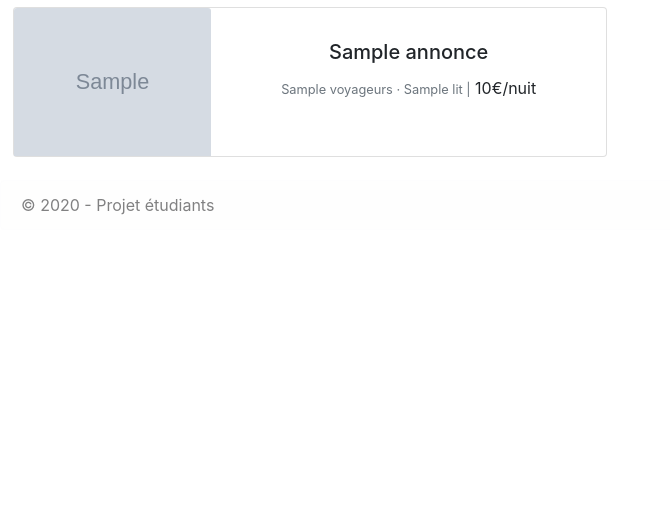
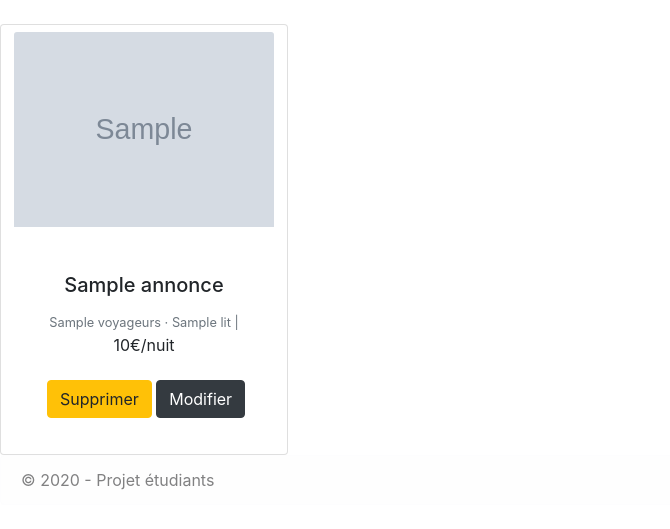
Before and after one commit to maxencele2001/Projet-WEB, a PHP site: page /logged/annonceHote.php in a window 1280 px wide. Shown: the part 68-597 px from the top of the page, without its empty margins (0-670 px from the left). Run offline with PHP 8.4, Linux system fonts and the light colour scheme; the visitor is signed in with stand-in values (Sample User, id 1); tables that the repository leaves empty or names only in its code hold one stand-in row (values such as "Sample post"); grey boxes marked "Sample" are stand-in pictures; data that the repository does not hold is empty; some libraries are stand-ins or nearby versions.

Commit message:
mofification listeannonce hote and suppr funtion

```diff
--- a/public/logged/annonceHote.php
+++ b/public/logged/annonceHote.php
@@ -17,24 +17,19 @@ foreach ($myAnnonce as $annonce){
 
 
 
-<a type="button" class="btn" href="pageAnnonce.php?id=<?php echo $annonce['id']; ?>" style="width:620px";>
-<div class="card mb-3" >
-  <div class="row no-gutters">
-    <div class="col-md-4">
-    <?php echo "<img src='/../img/annonce/".$photo."' alt='".$photo."' class='card-img-top'/>"; ?>
-    </div>
-    <div class="col-md-8">
-      <div class="card-body">
-        <h5 class="card-title"><h5 class="card-title"><?php echo $annonce['titre'] ?></h5>
-        <p class="card-text"><small class="text-muted"><?php echo $annonce['nb_voyageurs'] ?> voyageurs · <?php echo $annonce['nb_chambre'] ?> lit |</small> <?php echo $annonce['prix'] ?>€/nuit</p>
-      </div>
-    </div>
+<a type="button" class="btn" href="pageAnnonce.php?id=<?php echo $annonce['id']; ?>";>
+<div class="card" style="width: 18rem;">
+  <?php echo "<img src='/../img/annonce/".$photo."' alt='".$photo."' class='card-img-top'/>"; ?>
+  <div class="card-body">
+    <h5 class="card-title"><h5 class="card-title"><?php echo $annonce['titre'] ?></h5>
+    <p class="card-text"><small class="text-muted"><?php echo $annonce['nb_voyageurs'] ?> voyageurs · <?php echo $annonce['nb_chambre'] ?> lit |</small> <?php echo $annonce['prix'] ?>€/nuit</p></p>
+    <p>
+      <a href="../suppr.php?id=<?php echo $annonce['id']; ?>" class="btn btn-warning">Supprimer</a>
+      <a href="../editAnnonce.php?id=<?php echo $annonce['id']; ?>" class="btn btn-dark">Modifier</a>
+    </p>
   </div>
 </div>
 </a>
-<!-- <a href="../editAnnonce.php?id=<?php echo $annonce['id']; ?>" class="btn btn-dark">Modifier</a>
-  <a href="../suppr.php?id=<?php echo $annonce['id']; ?>" class="btn btn-warning">Supprimer</a> -->
-
 
 <?php }
 require_once '../../layout/footer.php'; ?>
--- a/public/logged/suppr.php
+++ b/public/logged/suppr.php
@@ -1,6 +1,5 @@
 <?php
 $title = "Annonce supprimée";
-require_once '../layout/header.php';
 require_once '../../functions/db.php';
 require_once '../../functions/redirect.php';
 $id_annonce = $_GET['id'];
```
Also changed, not shown: public/img/annonce/0be92455-ad17-44bd-9285-cc23252bb17e.jpg (added), public/img/thomas.jpg (added).
